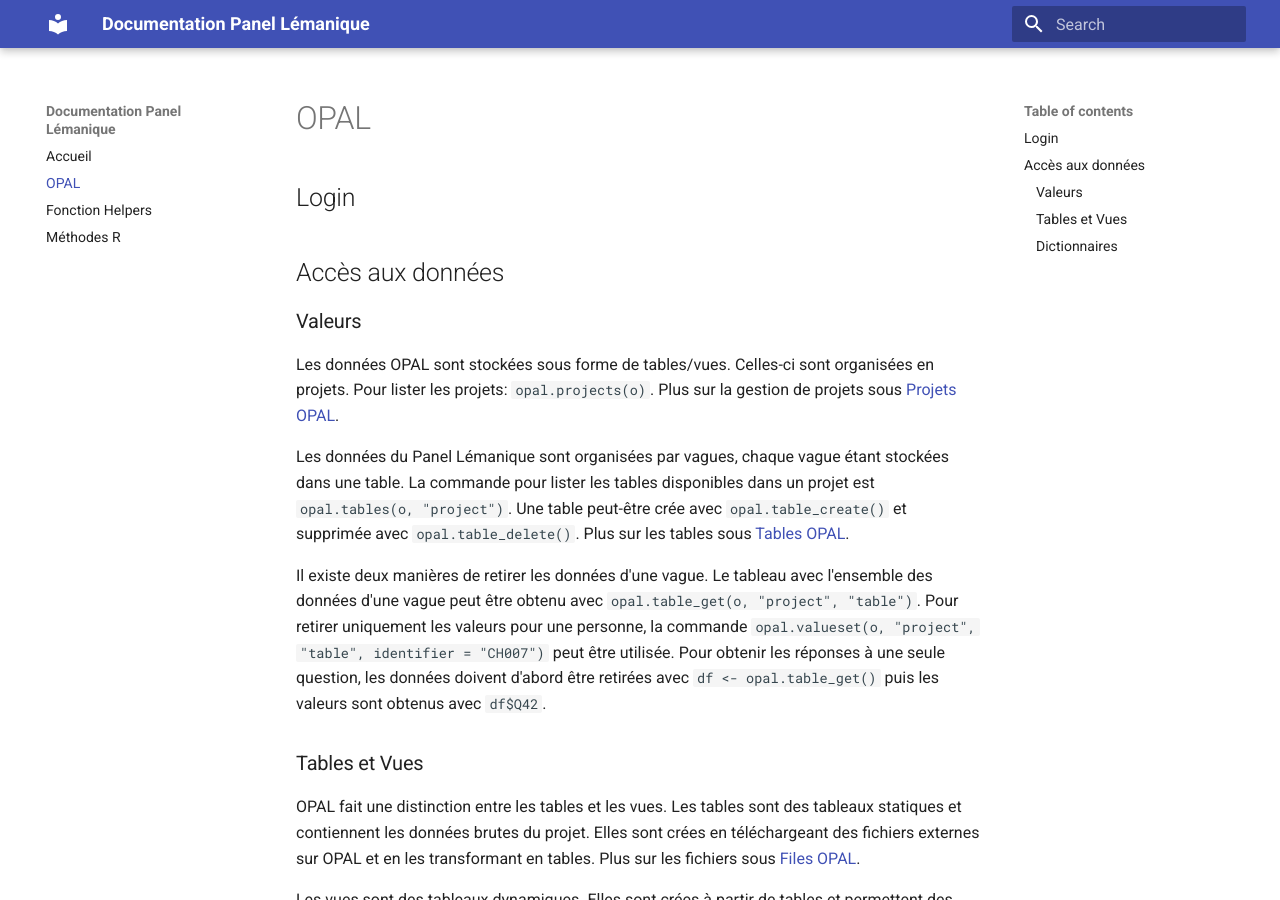
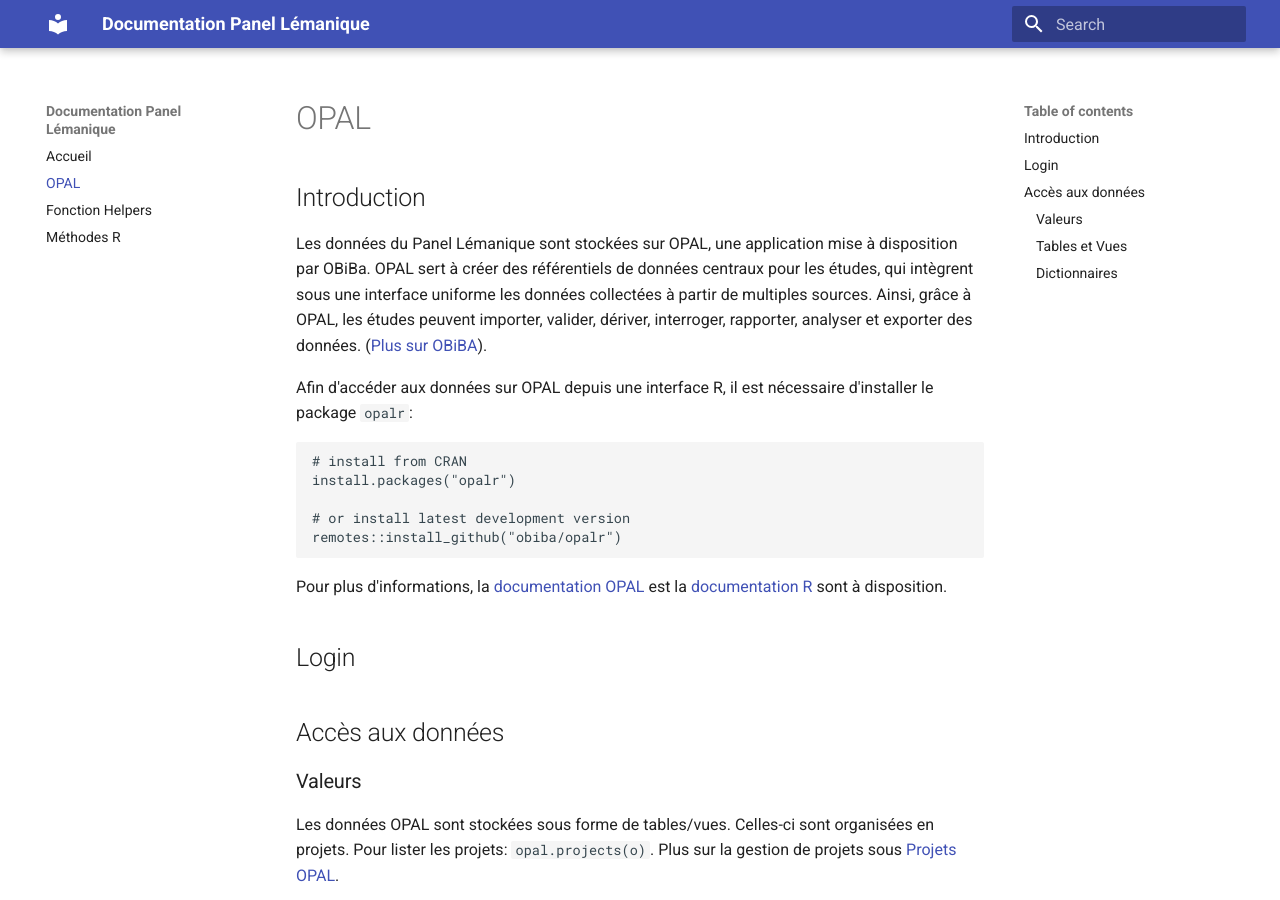
Before and after one commit to EPFL-LASUR/Doc-Panel-L-manique, an MkDocs documentation site: the page built from docs/OPAL.md, in a window 1280 px wide and 900 px high. Built offline with MkDocs 1.6.1 and Material for MkDocs 9.7.7, drawn with Linux system fonts in a browser that asks for light colours.

Commit message:
Rajout d'une section "Introduction" dans OPAL.md (Issue: #1)

````diff
--- a/docs/OPAL.md
+++ b/docs/OPAL.md
@@ -1,4 +1,20 @@
 # OPAL
+
+## Introduction
+
+Les données du Panel Lémanique sont stockées sur OPAL, une application mise à disposition par OBiBa. OPAL sert à créer des référentiels de données centraux pour les études, qui intègrent sous une interface uniforme les données collectées à partir de multiples sources. Ainsi, grâce à OPAL, les études peuvent importer, valider, dériver, interroger, rapporter, analyser et exporter des données. ([Plus sur OBiBA](https://www.obiba.org/)).
+
+Afin d'accéder aux données sur OPAL depuis une interface R, il est nécessaire d'installer le package `opalr`:
+
+```r
+# install from CRAN
+install.packages("opalr")
+
+# or install latest development version
+remotes::install_github("obiba/opalr")
+```
+
+Pour plus d'informations, la [documentation OPAL](https://www.obiba.org/opalr/) est la [documentation R](https://www.r-project.org/) sont à disposition.
 
 ## Login
 
````
